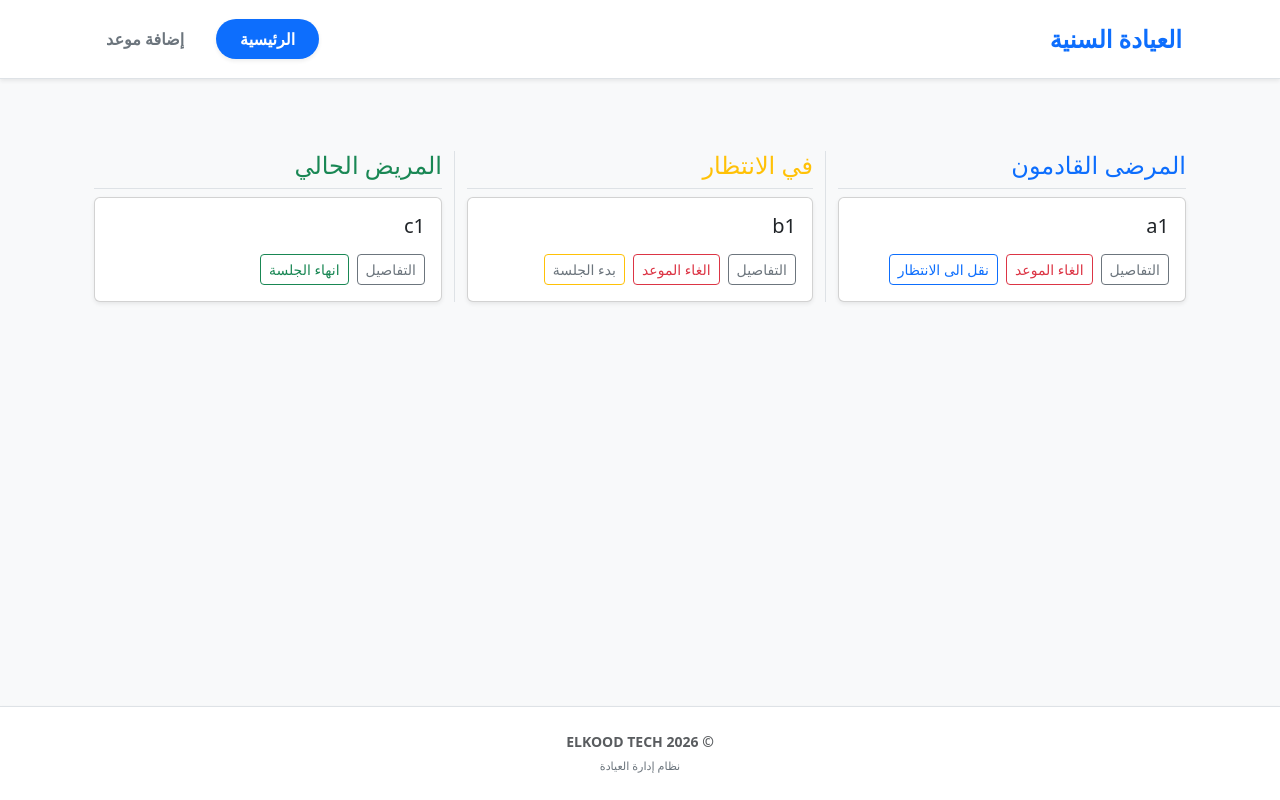
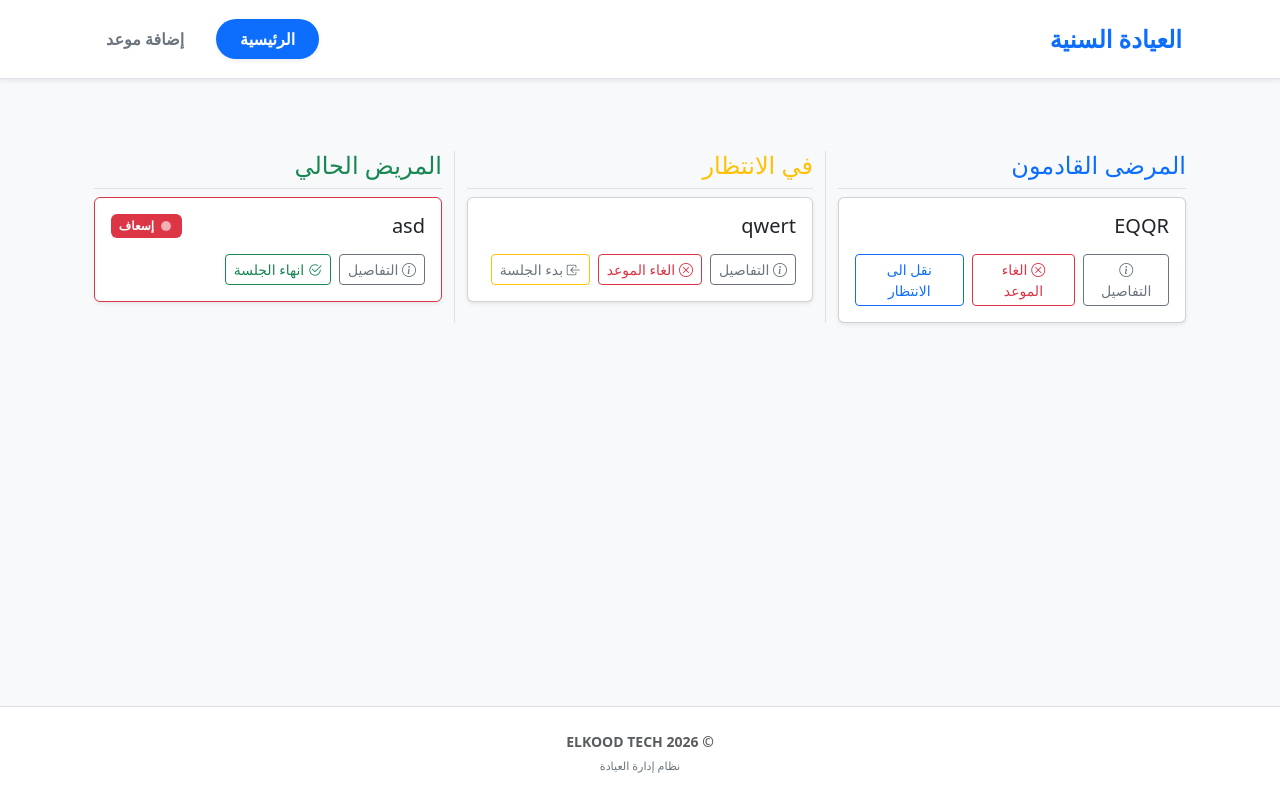
Before and after one commit to villiger9/react-dental-clinic, a React (Vite) app: page / in a window 1280 px wide. Built offline with nearby package versions, Linux system fonts and the light colour scheme; data requests are answered from the project's data file.

Commit message:
bs icons, emergency case animation, ip validation

```diff
--- a/data/db.json
+++ b/data/db.json
@@ -1,34 +1,34 @@
 {
   "appointments": [
     {
-      "id": "6b21",
-      "name": "a1",
-      "phoneNumber": "4532",
-      "bloodType": "B+",
-      "appointmentType": "مسبق",
-      "appointmentDate": "2026-02-24",
-      "appointmentTime": "13:05",
-      "appointmentStatus": "upcoming"
-    },
-    {
-      "id": "6b22",
-      "name": "b1",
-      "phoneNumber": "4532",
-      "bloodType": "B+",
-      "appointmentType": "مسبق",
-      "appointmentDate": "2026-02-24",
-      "appointmentTime": "13:05",
+      "id": "5d41",
+      "name": "qwert",
+      "phoneNumber": "0934567890",
+      "bloodType": "A+",
+      "appointmentType": "مباشر",
+      "appointmentDate": "2026-02-17",
+      "appointmentTime": "21:12",
       "appointmentStatus": "waiting"
     },
     {
-      "id": "6b23",
-      "name": "c1",
-      "phoneNumber": "4532",
-      "bloodType": "B+",
+      "id": "b7f6",
+      "name": "asd",
+      "phoneNumber": "0959990000",
+      "bloodType": "A+",
+      "appointmentType": "حالة إسعافية",
+      "appointmentDate": "2026-02-17",
+      "appointmentTime": "21:39",
+      "appointmentStatus": "inTreatment"
+    },
+    {
+      "id": "fd10",
+      "name": "EQQR",
+      "phoneNumber": "0959990030",
+      "bloodType": "AB+",
       "appointmentType": "مسبق",
       "appointmentDate": "2026-02-24",
-      "appointmentTime": "13:05",
-      "appointmentStatus": "inTreatment"
+      "appointmentTime": "23:55",
+      "appointmentStatus": "upcoming"
     }
   ]
 }
--- a/package.json
+++ b/package.json
@@ -11,6 +11,7 @@
   },
   "dependencies": {
     "bootstrap": "^5.3.8",
+    "bootstrap-icons": "^1.13.1",
     "react": "^19.2.0",
     "react-bootstrap": "^2.10.10",
     "react-dom": "^19.2.0",
--- a/src/main.jsx
+++ b/src/main.jsx
@@ -1,5 +1,6 @@
 import 'bootstrap/dist/css/bootstrap.min.css';
 import 'bootstrap/dist/js/bootstrap.bundle.min.js';
+import 'bootstrap-icons/font/bootstrap-icons.css';
 import { StrictMode } from 'react';
 import { createRoot } from 'react-dom/client';
 import './index.css';
--- a/src/pages/AppointmentDetails.jsx
+++ b/src/pages/AppointmentDetails.jsx
@@ -1,4 +1,4 @@
-import { useLoaderData, Form, redirect } from 'react-router-dom';
+import { useLoaderData, Form, redirect, Link } from 'react-router-dom';
 import { deleteAppointment } from '../helpers';
 
 export default function AppointmentDetails() {
@@ -6,24 +6,54 @@ export default function AppointmentDetails() {
 
   return (
     <div className="container mt-5 text-end" dir="rtl">
+      <div className="mb-3">
+        <Link
+          to="/"
+          className="btn btn-link p-0 text-decoration-none text-primary"
+        >
+          <i className="bi bi-arrow-right"></i> العودة
+        </Link>
+      </div>
+
       <article
-        className={`card shadow-sm p-4 ${appointment.appointmentType === 'حالة إسعافية' ? 'border-danger' : ''}`}
+        className={`card shadow-sm p-4 ${appointment.appointmentType === 'حالة إسعافية' ? 'border-danger border-2' : ''}`}
       >
-        <h2 className="text-primary mb-4">{appointment.name}</h2>
-        <div className="mb-3">
-          <strong>رقم الهاتف:</strong> {appointment.phoneNumber}
+        <div className="d-flex justify-content-between align-items-center mb-4 border-bottom pb-3">
+          <h2 className="text-primary mb-0 fw-bold">{appointment.name}</h2>
+
+          {appointment.appointmentType === 'حالة إسعافية' && (
+            <span className="badge bg-danger d-flex align-items-center gap-2 py-2 px-3">
+              <div
+                className="spinner-grow spinner-grow-sm text-white"
+                role="status"
+              ></div>
+              <span className="fs-6">حالة إسعافية </span>
+            </span>
+          )}
         </div>
-        <div className="mb-3">
-          <strong>زمرة الدم:</strong>{' '}
-          <span className="badge bg-info">{appointment.bloodType}</span>
+
+        <div className="row g-3">
+          <div className="col-md-6 mb-3">
+            <i className="bi bi-telephone text-muted ms-2"></i>
+            رقم الهاتف: {appointment.phoneNumber}
+          </div>
+          <div className="col-md-6 mb-3">
+            <i className="bi bi-droplet text-muted ms-2"></i>
+            زمرة الدم:{' '}
+            <span className="badge bg-info">{appointment.bloodType}</span>
+          </div>
+          <div className="col-md-6 mb-3">
+            <i className="bi bi-calendar-event text-muted ms-2"></i>
+            التوقيت: {appointment.appointmentDate} |{' '}
+            {appointment.appointmentTime}
+          </div>
+          <div className="col-md-6 mb-3">
+            <i className="bi bi-info-circle text-muted ms-2"></i>
+            نوع الحجز: {appointment.appointmentType}
+          </div>
         </div>
-        <div className="mb-3">
-          <strong>نوع الحجز:</strong> {appointment.appointmentType}
-        </div>
-        <div className="mb-3">
-          <strong>التوقيت:</strong> {appointment.appointmentDate} |{' '}
-          {appointment.appointmentTime}
-        </div>
+
+        <hr className="my-4 opacity-25" />
 
         <Form
           method="post"
@@ -34,13 +64,19 @@ export default function AppointmentDetails() {
           }}
         >
           <input type="hidden" name="intent" value="delete" />
+
           <button
             type="submit"
-            className={`btn btn-sm ${appointment.appointmentStatus === 'inTreatment' ? 'btn-outline-success' : 'btn-outline-danger'}`}
+            className={`btn btn-lg ${appointment.appointmentStatus === 'inTreatment' ? 'btn-success' : 'btn-danger'} d-inline-flex align-items-center gap-2`}
           >
-            {appointment.appointmentStatus === 'inTreatment'
-              ? 'انهاء الجلسة'
-              : 'الغاء الموعد'}
+            <i
+              className={`bi ${appointment.appointmentStatus === 'inTreatment' ? 'bi-check2-circle' : 'bi-x-circle'}`}
+            ></i>
+            <span>
+              {appointment.appointmentStatus === 'inTreatment'
+                ? 'إنهاء الجلسة '
+                : 'إلغاء الموعد نهائياً'}
+            </span>
           </button>
         </Form>
       </article>
--- a/src/pages/AppointmentList.jsx
+++ b/src/pages/AppointmentList.jsx
@@ -15,14 +15,29 @@ export default function AppointmentList({ appointments, statusType }) {
           key={appointment.id}
         >
           <div className="card-body">
-            <h5 className="card-title">{appointment.name}</h5>
+            <div className="d-flex justify-content-between align-items-center mb-3">
+              <h5 className="card-title mb-0">{appointment.name}</h5>
+
+              {appointment.appointmentType === 'حالة إسعافية' && (
+                <span className="badge bg-danger d-flex align-items-center gap-1">
+                  <div
+                    className="spinner-grow spinner-grow-sm text-white"
+                    role="status"
+                  >
+                    <span className="visually-hidden">حالة إسعافية</span>
+                  </div>
+                  <span>إسعاف</span>
+                </span>
+              )}
+            </div>
 
             <div className="d-flex gap-2 mt-3 justify-content-start align-items-center">
               <Link
                 to={`/appointments/${appointment.id}`}
                 className="btn btn-sm btn-outline-secondary"
               >
-                التفاصيل
+                <i className="bi bi-info-circle"></i>
+                {' التفاصيل'}
               </Link>
 
               <fetcher.Form
@@ -40,9 +55,12 @@ export default function AppointmentList({ appointments, statusType }) {
                   type="submit"
                   className={`btn btn-sm ${appointment.appointmentStatus === 'inTreatment' ? 'btn-outline-success' : 'btn-outline-danger'}`}
                 >
+                  <i
+                    className={`bi ${appointment.appointmentStatus === 'inTreatment' ? 'bi-check2-circle' : 'bi-x-circle'}`}
+                  ></i>
                   {appointment.appointmentStatus === 'inTreatment'
-                    ? 'انهاء الجلسة'
-                    : 'الغاء الموعد'}
+                    ? ' انهاء الجلسة'
+                    : ' الغاء الموعد'}
                 </button>
               </fetcher.Form>
 
@@ -58,7 +76,8 @@ export default function AppointmentList({ appointments, statusType }) {
                     type="submit"
                     className="btn btn-sm btn-outline-warning text-secondary"
                   >
-                    بدء الجلسة
+                    <i className="bi bi-box-arrow-in-left"></i>
+                    {' بدء الجلسة'}
                   </button>
                 </fetcher.Form>
               )}
--- a/src/pages/NewAppointment.jsx
+++ b/src/pages/NewAppointment.jsx
@@ -11,7 +11,9 @@ export default function NewAppointment() {
     <div className="container py-5" dir="rtl">
       {/* Header Section */}
       <div className="text-center mb-5">
-        <h2 className="fw-bold text-primary">استمارة موعد جديد</h2>
+        <h2 className="fw-bold text-primary">
+          <i className="bi bi-ui-checks"></i> استمارة موعد جديد
+        </h2>
         <p className="text-muted">أدخل بيانات المريض </p>
       </div>
 
@@ -26,14 +28,20 @@ export default function NewAppointment() {
               <label htmlFor="name" className="form-label fw-semibold">
                 اسم المريض
               </label>
+              <div className="input-group">
+                <span className="input-group-text bg-light">
+                  <i className="bi bi-person-plus text-primary"></i>
+                </span>
                 <input
                   type="text"
                   id="name"
                   name="name"
-                className="form-control form-control-lg text-end"
+                  className="form-control"
                   placeholder="الاسم والكنية"
+                  minLength="3"
                   required
                 />
+              </div>
             </div>
 
             <div className="row">
@@ -41,15 +49,22 @@ export default function NewAppointment() {
                 <label htmlFor="phoneNumber" className="form-label fw-semibold">
                   رقم الهاتف
                 </label>
+                <div className="input-group">
+                  <span className="input-group-text bg-light">
+                    <i className="bi bi-telephone-plus text-primary"></i>
+                  </span>
                   <input
                     type="tel"
                     id="phoneNumber"
                     name="phoneNumber"
                     className="form-control"
                     placeholder="09xxxxxxxx"
+                    maxLength="10"
+                    pattern="09[0-9]{8}"
                     required
                   />
                 </div>
+              </div>{' '}
               <div className="col-md-6 mb-4">
                 <label htmlFor="bloodType" className="form-label fw-semibold">
                   زمرة الدم
@@ -76,7 +91,7 @@ export default function NewAppointment() {
                 {['مسبق', 'مباشر', 'حالة إسعافية'].map((type, idx) => (
                   <div key={idx} className="form-check">
                     <input
-                      className="form-check-input"
+                      className="form-check-input bg-secondary"
                       type="radio"
                       name="appointmentType"
                       id={`radio${idx}`}
@@ -173,20 +188,21 @@ export default function NewAppointment() {
   );
 }
 
-// Keep your appointmentAction logic the same
-
 export const appointmentAction = async ({ request }) => {
-  console.log(request);
-
   const data = await request.formData();
 
   // package the form data into an object
   const submission = Object.fromEntries(data);
 
-  console.log(submission);
+  // validation logic
+  if (submission.name.trim().length < 3) {
+    return { error: 'يرجى إدخال اسم صحيح (3 أحرف على الأقل)' };
+  }
+  if (!/^09\d{8}$/.test(submission.phoneNumber)) {
+    return { error: 'رقم الهاتف يجب أن يبدأ بـ 09 ويتكون من 10 أرقام' };
+  }
 
   // send post request
-
   try {
     const res = await fetch('http://localhost:8000/appointments', {
       method: 'POST',
```
Also changed, not shown: 2 other files (tests, documents, lock files or other folders). Lines whose indentation alone changed are shown as unchanged.
